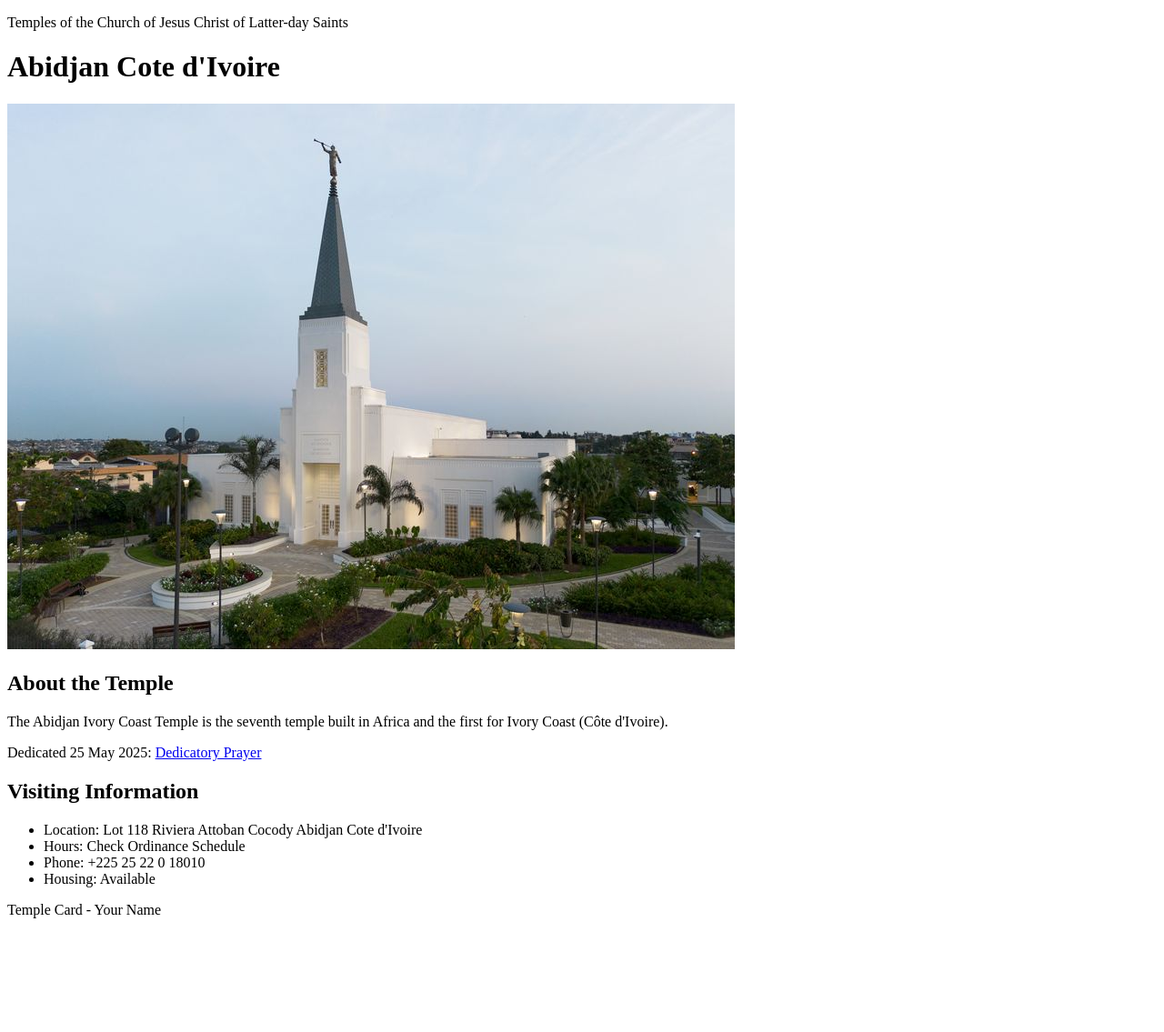
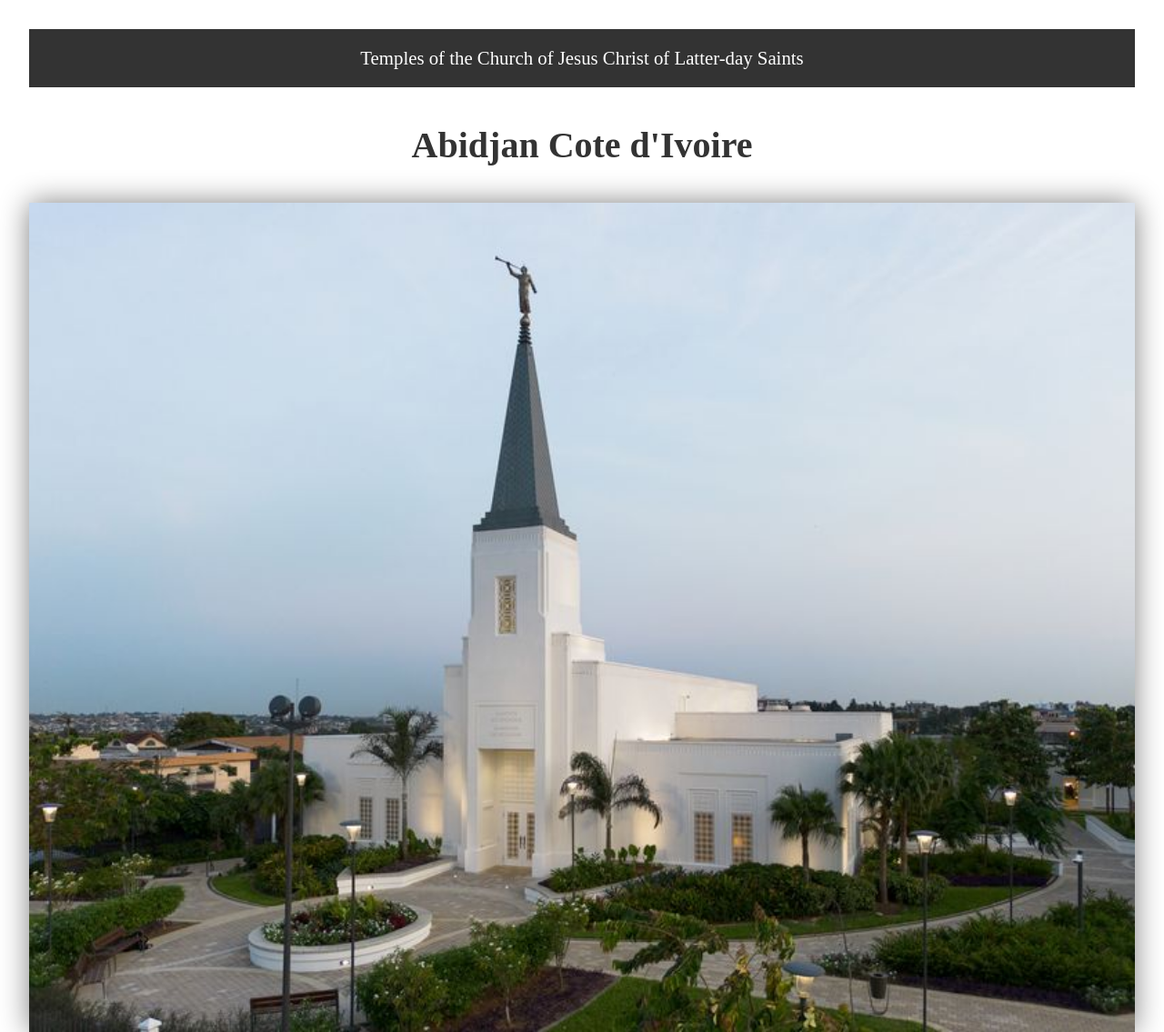
Before and after one commit to KingVics/wdd130, a plain HTML site: page week02/temple.html in a window 1280 px wide. Shown: the top 1135 px of the page at 91% size. Before the commit the page ends 1026 px from the top, so only its background shows below. Drawn offline with Linux system fonts and the light colour scheme.

Commit message:
fix activity week 2

```diff
--- /dev/null
+++ b/week02/styles/temple.css
@@ -0,0 +1,64 @@
+body {
+    margin: 2em;
+    box-sizing: border-box;
+}
+
+.header,
+footer {
+    background-color: #333;
+    padding: 20px;
+}
+
+.header p,
+footer p {
+    color: white;
+    font-size: 1.3em;
+    text-align: center;
+    margin: 0;
+}
+
+.main-heading {
+    text-align: center;
+    font-weight: 600;
+    color: #333;
+    margin: 1em 0;
+    font-size: 2.5em;
+}
+
+img {
+    width: 100%;
+    box-shadow: 0 0 30px gray;
+}
+
+.about-section,
+.info-section  {
+    background-color: #cecccc;
+    padding: 10px;
+    margin-top: 30px;
+}
+
+.about-section h2,
+.info-section h2 {
+    border-bottom: 1px solid black;
+    font-size: 2em;
+    font-weight: 600;
+    margin: 0;
+    padding: 6px 0;
+
+}
+
+.about-section p {
+    padding: 0 2em;
+    font-size: 1.3em;
+    line-height: 1.5em;
+}
+
+
+.info-section li {
+    font-size: 1.3em;
+    line-height: 1.5em;
+}
+
+footer {
+    margin-top: 2em;
+}
--- a/week02/temple.html
+++ b/week02/temple.html
@@ -5,18 +5,19 @@
     <meta charset="UTF-8">
     <meta name="viewport" content="width=device-width, initial-scale=1.0">
     <title>Temple Card - Abidjan Cote d'Ivoire</title>
+    <link rel="stylesheet" href="styles/temple.css">
 </head>
 
 <body>
-    <header>
+    <header class="header">
         <p>Temples of the Church of Jesus Christ of Latter-day Saints</p>
     </header>
     <main>
-        <h1>Abidjan Cote d'Ivoire</h1>
+        <h1 class="main-heading">Abidjan Cote d'Ivoire</h1>
         <picture>
             <img src="images/abidjan-ivory-coast.jpeg" alt="Abidjan Cote d'Ivoire Temple">
         </picture>
-        <section>
+        <section class="about-section">
             <h2>About the Temple</h2>
             <p>The Abidjan Ivory Coast Temple is the seventh temple built in Africa and the first for Ivory Coast (Côte
                 d'Ivoire).</p>
@@ -24,7 +25,7 @@
                     href="https://www.churchofjesuschrist.org/temples/dedicatory-prayer/abidjan-ivory-coast-temple/2025-05-25?lang=eng"
                     target="_blank" rel="noopener noreferrer">Dedicatory Prayer</a></p>
         </section>
-        <section>
+        <section class="info-section">
             <h2>Visiting Information</h2>
             <ul>
                 <li>Location: Lot 118 Riviera Attoban Cocody Abidjan Cote d'Ivoire</li>
```
Also changed, not shown: week02/block-vs-inline.html (+10 -5 lines), week02/box-model.html (+10 -3 lines), week02/styles/box-model.css (+19 -3 lines).
